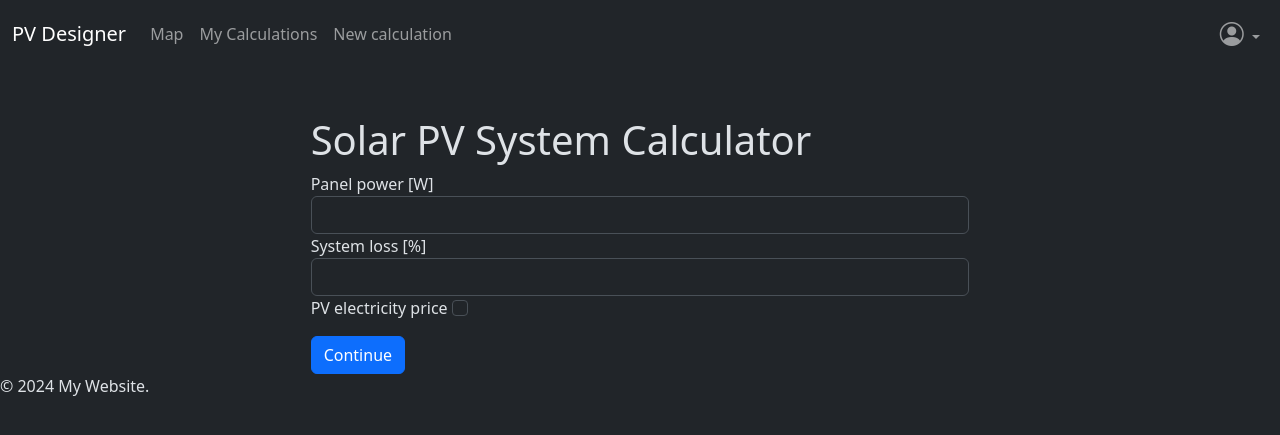
After one commit to tomc02/pv-designer, a Django app: page /start/ in a window 1280 px wide. The commit adds this page. Shown: the top 435 px of the page. Run offline with Django 4.2, Linux system fonts and the light colour scheme; some libraries are stand-ins or nearby versions.

Commit message:
New start page

```diff
--- a/pv_designer/pv_designer/urls.py
+++ b/pv_designer/pv_designer/urls.py
@@ -31,4 +31,5 @@ urlpatterns = [
     path('calculation_result/', views.calculation_result, name='calculation_result'),
     path('calculations/', views.calculations_list, name='calculations'),
     path('pdf_result/', views.get_pdf_result, name='get_pdf_result'),
+    path('start/', views.start_page, name='start_page'),
 ]
--- a/pv_designer/web_pv_designer/admin.py
+++ b/pv_designer/web_pv_designer/admin.py
@@ -1,5 +1,5 @@
 from django.contrib import admin
-from .models import CustomUser, SolarPVCalculator, MapData
+from .models import CustomUser, SolarPVCalculator, MapData, PVPowerPlant
 
 # Register your models here.
 admin.site.site_header = "PV Designer Admin"
@@ -9,3 +9,4 @@ admin.site.index_title = "Welcome to PV Designer Portal"
 admin.site.register(CustomUser)
 admin.site.register(SolarPVCalculator)
 admin.site.register(MapData)
+admin.site.register(PVPowerPlant)
--- a/pv_designer/web_pv_designer/forms.py
+++ b/pv_designer/web_pv_designer/forms.py
@@ -1,7 +1,7 @@
 from allauth.account.forms import SignupForm, LoginForm
 from django import forms
 
-from .models import SolarPVCalculator
+from .models import SolarPVCalculator, PVPowerPlant
 
 
 class CustomSignupForm(SignupForm):
@@ -49,3 +49,16 @@ class SolarPVCalculatorForm(forms.ModelForm):
             'longitude': forms.HiddenInput(),
             'map_data': forms.HiddenInput()
         }
+
+class SolarPanelForm(forms.ModelForm):
+    class Meta:
+        model = PVPowerPlant
+        fields = ['panel_power', 'system_loss','pv_electricity_price', 'pv_system_cost', 'interest', 'lifetime']
+        widgets = {
+            'panel_power': forms.TextInput(attrs={'class': 'form-control'}),
+            'system_loss': forms.TextInput(attrs={'class': 'form-control'}),
+            'pv_electricity_price': forms.CheckboxInput(attrs={'class': 'form-check-input'}),
+            'pv_system_cost': forms.TextInput(attrs={'class': 'form-control'}),
+            'interest': forms.TextInput(attrs={'class': 'form-control'}),
+            'lifetime': forms.TextInput(attrs={'class': 'form-control'}),
+        }
--- a/pv_designer/web_pv_designer/models.py
+++ b/pv_designer/web_pv_designer/models.py
@@ -65,3 +65,14 @@ class SolarPVCalculator(models.Model):
             'interest': self.interest,
             'lifetime': self.lifetime,
         }
+
+class PVPowerPlant(models.Model):
+    user = models.ForeignKey(CustomUser, on_delete=models.CASCADE, null=True)
+    panel_power = models.FloatField()
+    system_loss = models.FloatField()
+    pv_electricity_price = models.BooleanField(default=False)
+    pv_system_cost = models.FloatField(blank=True, null=True)
+    interest = models.FloatField(blank=True, null=True)
+    lifetime = models.IntegerField(blank=True, null=True)
+    created_at = models.DateTimeField(auto_now_add=True)
+    map_data = models.ForeignKey(MapData, on_delete=models.CASCADE, null=True)
--- a/pv_designer/web_pv_designer/templates/base.html
+++ b/pv_designer/web_pv_designer/templates/base.html
@@ -28,6 +28,9 @@
                     </li>
                     <li class="nav-item">
                         <a class="nav-link" href="{% url 'calculations' %}">My Calculations</a>
+                    </li>
+                     <li class="nav-item">
+                        <a class="nav-link" href="{% url 'start_page' %}">New calculation</a>
                     </li>
                 </ul>
 
--- /dev/null
+++ b/pv_designer/web_pv_designer/templates/start_page.html
@@ -0,0 +1,53 @@
+{% extends "base.html" %}
+
+{% block content %}
+        <div class="container mt-5">
+        <div class="row">
+            <div class="col-md-8 offset-md-2">
+                <h1>Solar PV System Calculator</h1>
+                <form method="post">
+                    {% csrf_token %}
+                    <div class="form-group">
+                        <label for="{{ form.panel_power.id_for_label }}">Panel power [W]</label>
+                        {{ form.panel_power }}
+                    </div>
+                    <div class="form-group">
+                        <label for="{{ form.system_loss.id_for_label }}">System loss [%]</label>
+                        {{ form.system_loss }}
+                    </div>
+                    <div class="form-group">
+                        <label for="{{ form.pv_electricity_price.id_for_label }}">PV electricity price</label>
+                        {{ form.pv_electricity_price }}
+                    </div>
+                    <div id="pvElectricityPriceInputs" style="display:none;">
+                        <div class="form-group">
+                            <label for="{{ form.pv_system_cost.id_for_label }}">PV system cost (your currency)</label>
+                            {{ form.pv_system_cost }}
+                        </div>
+
+                        <div class="form-group">
+                            <label for="{{ form.interest.id_for_label }}">Interest [%/year]</label>
+                            {{ form.interest }}
+                        </div>
+
+                        <div class="form-group">
+                            <label for="{{ form.lifetime.id_for_label }}">Lifetime [years]</label>
+                            {{ form.lifetime }}
+                        </div>
+                    </div>
+                    <button class="btn btn-primary mt-3" type="submit">Continue</button>
+                </form>
+            </div>
+        </div>
+    </div>
+    <script>
+    $('#{{ form.pv_electricity_price.auto_id }}').on('change', function () {
+            if ($(this).prop('checked')) {
+                $('#pvElectricityPriceInputs').show();
+            } else {
+                $('#pvElectricityPriceInputs').hide();
+            }
+
+        });
+    </script>
+{% endblock %}
--- a/pv_designer/web_pv_designer/views.py
+++ b/pv_designer/web_pv_designer/views.py
@@ -3,12 +3,26 @@ import requests
 from django.contrib.auth.decorators import login_required
 from django.http import JsonResponse
 from django.shortcuts import render, redirect, get_object_or_404
-from .forms import SolarPVCalculatorForm
+from .forms import SolarPVCalculatorForm, SolarPanelForm
 from .utils import rotate_pv_img, create_pdf_report, process_map_data, set_params, save_response, get_pvgis_response
 from django.views.decorators.csrf import csrf_exempt
 from .models import SolarPVCalculator, MapData
 from django.views.static import serve
 
+def start_page(request):
+    if request.method == 'POST':
+        form = SolarPanelForm(request.POST)
+        if form.is_valid():
+            print(form.cleaned_data)
+            form.instance.user = request.user
+            form.save()
+            return redirect('map')
+        else:
+            print(form.errors)
+    else:
+        form = SolarPanelForm()
+
+    return render(request, 'start_page.html', {'form': form})
 def solar_pv_calculator(request):
     if request.method == 'POST':
         form = SolarPVCalculatorForm(request.POST)
```
Also changed, not shown: pv_designer/db.sqlite3, pv_designer/web_pv_designer/migrations/0001_initial.py.
